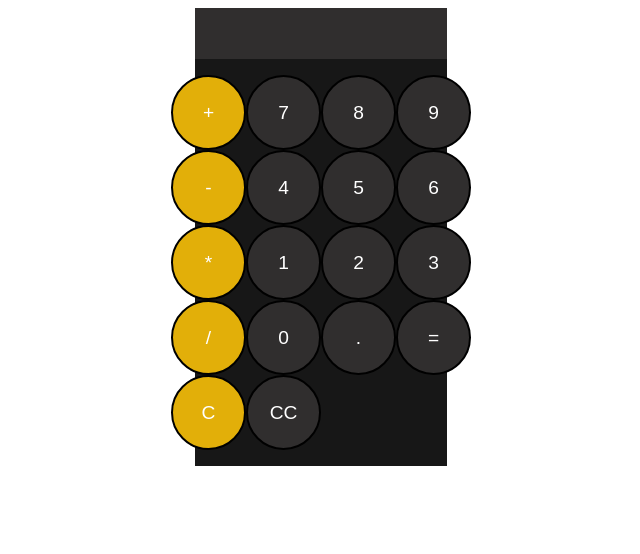
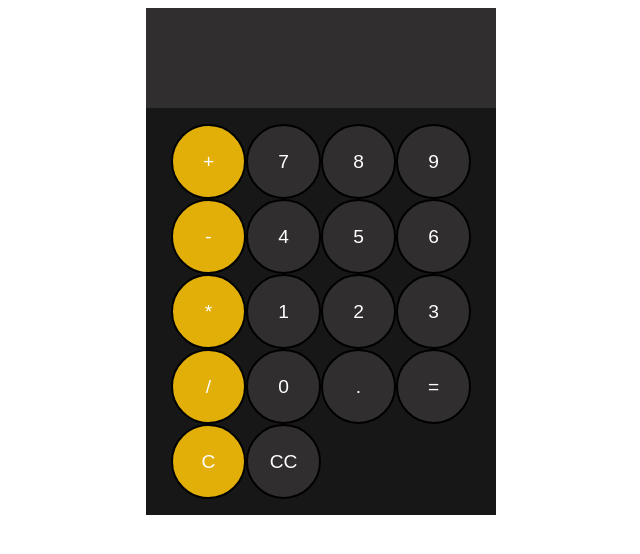
Before and after one commit to MaximoSDonza/calculadora-js, a plain HTML site: page index.html in a window 1280 px wide. Shown: the whole page, without its empty margins (319-959 px from the left). Drawn offline with Linux system fonts and the light colour scheme.

Commit message:
Calculadora version final

```diff
--- a/style.css
+++ b/style.css
@@ -10,7 +10,7 @@ body{
     background-color: #050505ec;
     display: flex;
     flex-direction: column;
-    width: 20%;
+    width: 350px;
     margin: auto;
 }
 
@@ -25,8 +25,9 @@ body{
 .visor{
     font-size: 1.2em;
     width: 100%;
-    min-height: 60%;
-    max-height: 60%;
+    min-height: 100px;
+    height: 100px;
+    max-height: 100px;
     box-sizing: border-box;
     margin: auto;
     padding: 2vh;
@@ -36,8 +37,11 @@ body{
 }
 
 .visor p{
+    font-size: 1.2em;
+    width: 100%;
     box-sizing: border-box;
     display: block;
+    padding: 0;
 }
 
 .column{
```
